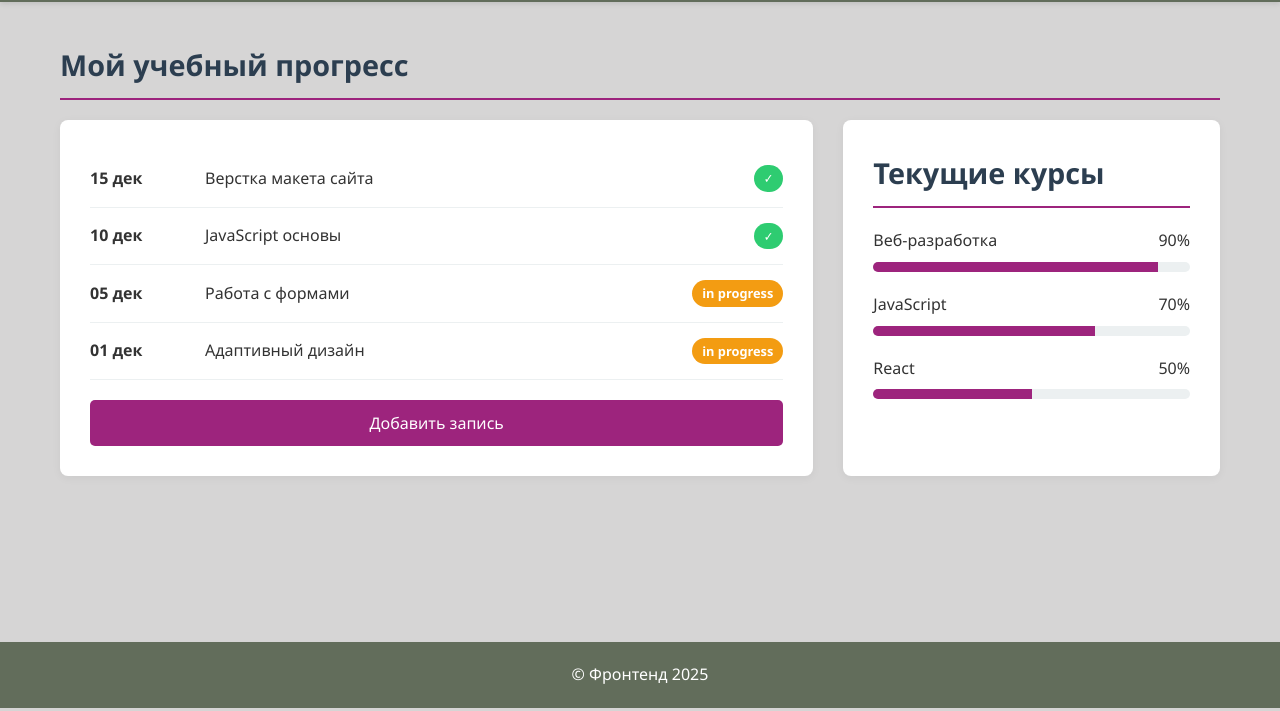
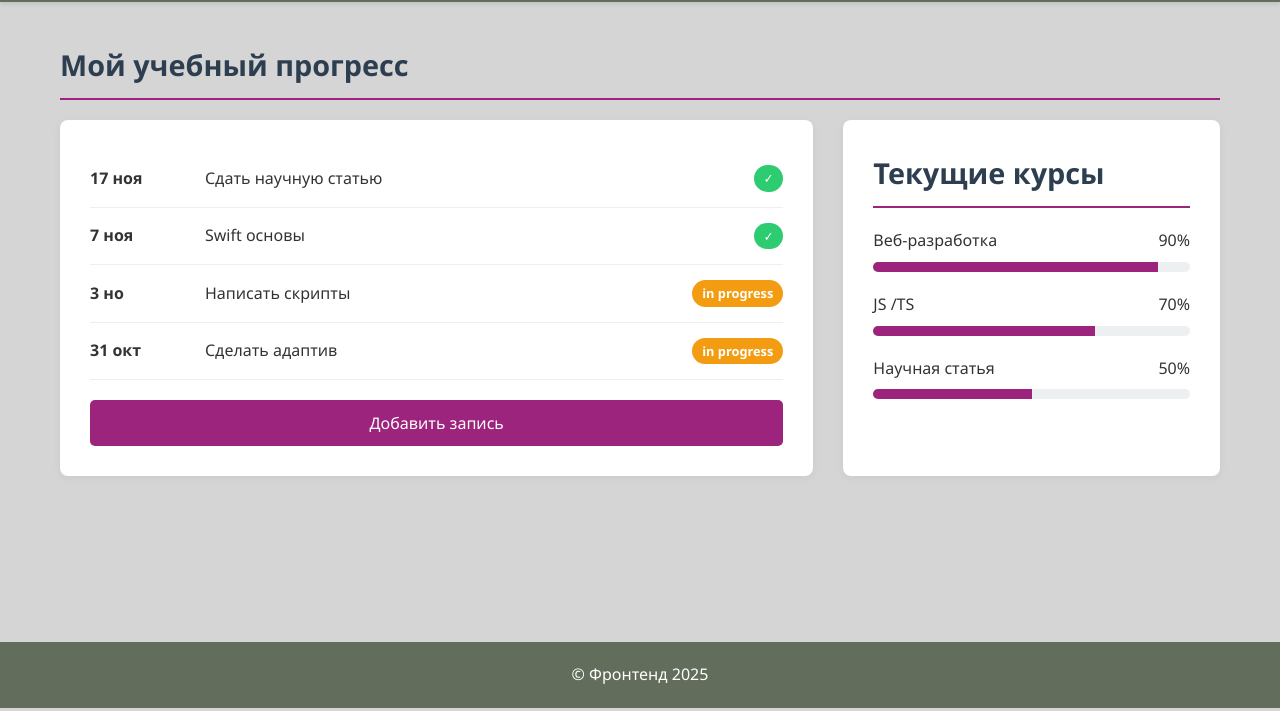
Before and after one commit to sonyabrk/portfolioForUni, a plain HTML site: page pages/diary.html in a window 1280 px wide. Shown: the part 89-800 px from the top of the page. Drawn offline with Linux system fonts and the light colour scheme.

Commit message:
исправление страницы Дневник

```diff
--- a/pages/diary.html
+++ b/pages/diary.html
@@ -33,23 +33,23 @@
             <div class="diary-container">
                 <div class="diary-entries">
                     <div class="diary-item">
-                        <div class="diary-date">15 дек</div>
-                        <div class="diary-task">Верстка макета сайта</div>
+                        <div class="diary-date">17 ноя</div>
+                        <div class="diary-task">Сдать научную статью</div>
                         <div class="status status-completed">✓</div>
                     </div>
                     <div class="diary-item">
-                        <div class="diary-date">10 дек</div>
-                        <div class="diary-task">JavaScript основы</div>
+                        <div class="diary-date">7 ноя</div>
+                        <div class="diary-task">Swift основы</div>
                         <div class="status status-completed">✓</div>
                     </div>
                     <div class="diary-item">
-                        <div class="diary-date">05 дек</div>
-                        <div class="diary-task">Работа с формами</div>
+                        <div class="diary-date">3 но</div>
+                        <div class="diary-task">Написать скрипты</div>
                         <div class="status status-inprogress">in progress</div>
                     </div>
                     <div class="diary-item">
-                        <div class="diary-date">01 дек</div>
-                        <div class="diary-task">Адаптивный дизайн</div>
+                        <div class="diary-date">31 окт</div>
+                        <div class="diary-task">Сделать адаптив</div>
                         <div class="status status-inprogress">in progress</div>
                     </div>
 
@@ -71,7 +71,7 @@
 
                     <div class="course-item">
                         <div class="course-name">
-                            <span>JavaScript</span>
+                            <span>JS /TS</span>
                             <span>70%</span>
                         </div>
                         <div class="course-bar">
@@ -81,7 +81,7 @@
 
                     <div class="course-item">
                         <div class="course-name">
-                            <span>React</span>
+                            <span>Научная статья</span>
                             <span>50%</span>
                         </div>
                         <div class="course-bar">
```
